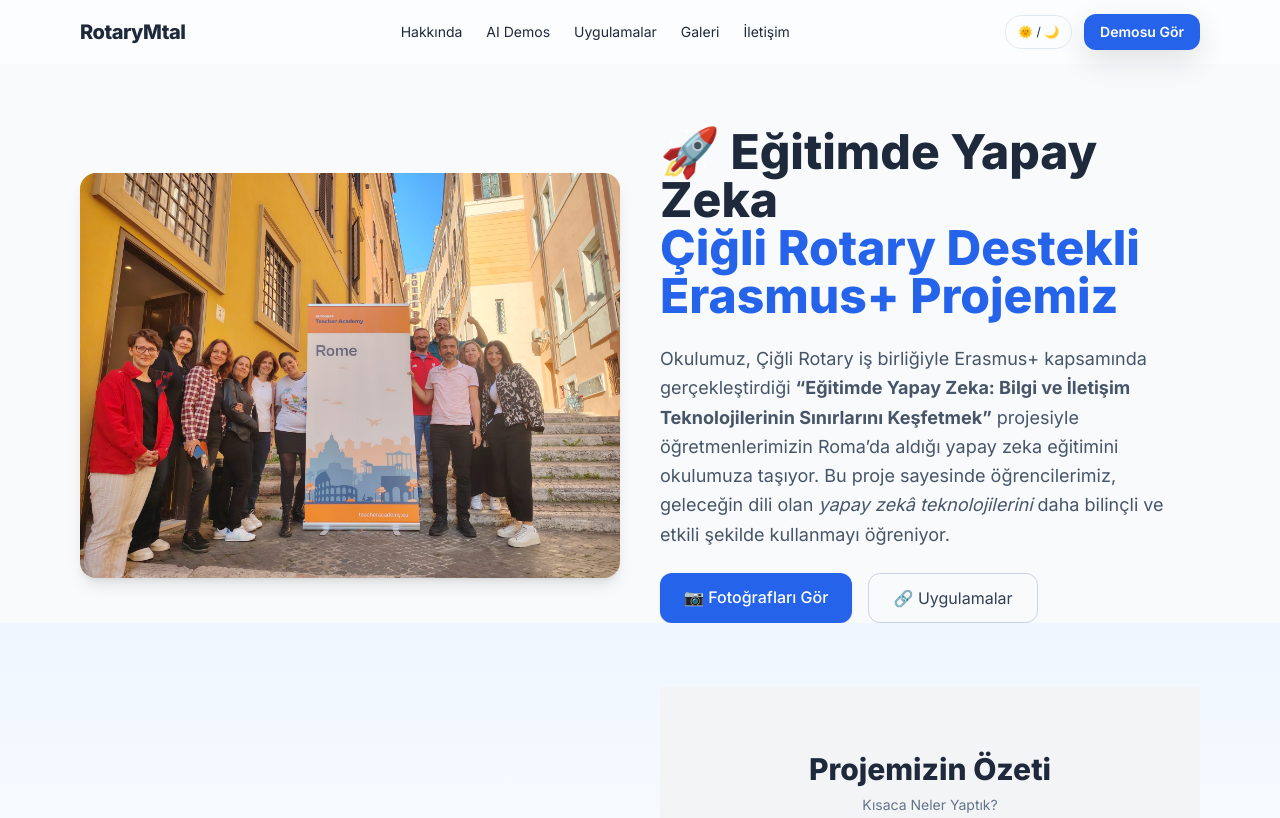
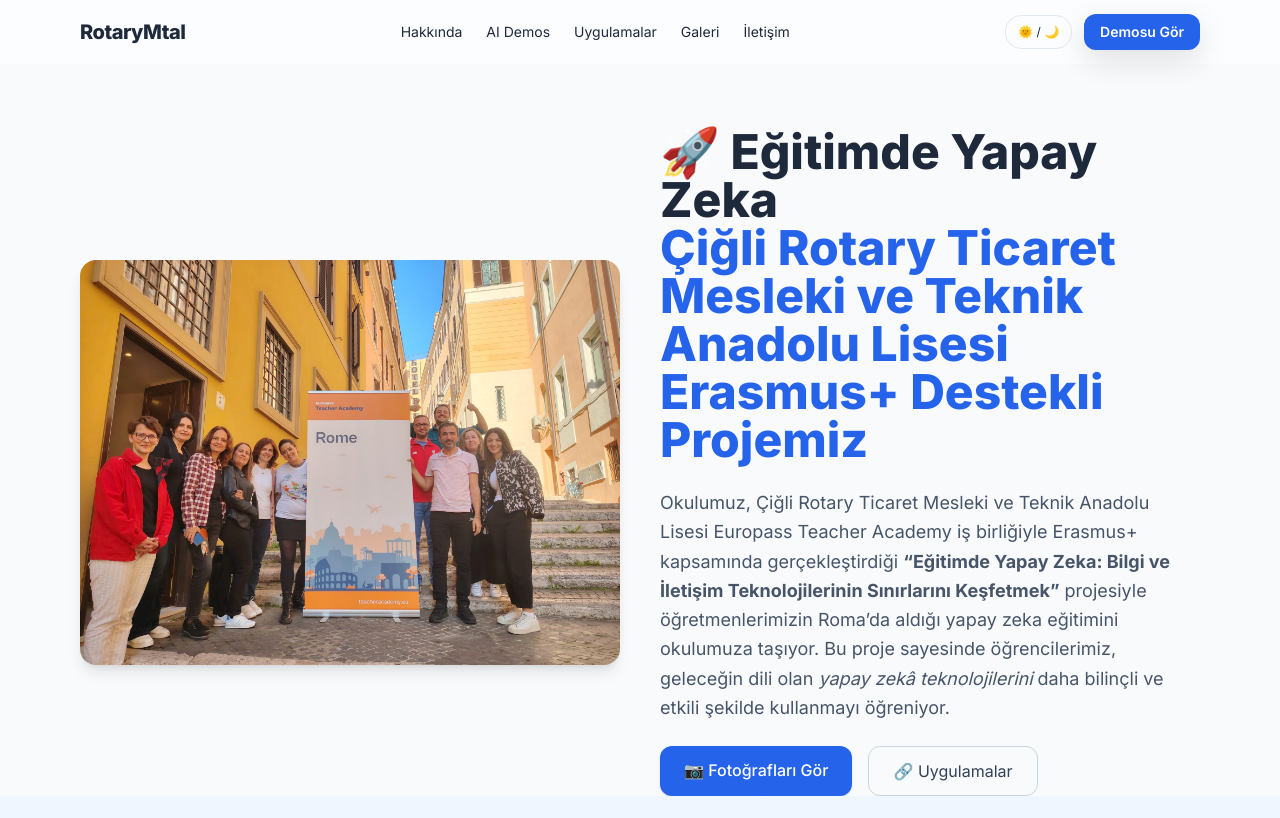
Before and after one commit to CemCelik79/ai-education-site, a plain HTML site: page index.html in a window 1280 px wide. Shown: the top 818 px of the page. Drawn offline with nearby package versions, Linux system fonts and the light colour scheme.

Commit message:
Update index.html

```diff
--- a/index.html
+++ b/index.html
@@ -92,11 +92,11 @@
   <div>
     <h1 class="text-4xl md:text-5xl font-extrabold text-slate-800 dark:text-slate-100 leading-snug">
       🚀 Eğitimde Yapay Zeka <br>
-      <span class="text-blue-600">Çiğli Rotary Destekli Erasmus+ Projemiz</span>
+      <span class="text-blue-600">Çiğli Rotary Ticaret Mesleki ve Teknik Anadolu Lisesi Erasmus+ Destekli Projemiz</span>
     </h1>
 
     <p class="mt-6 text-lg text-slate-600 dark:text-slate-300 leading-relaxed">
-      Okulumuz, Çiğli Rotary iş birliğiyle Erasmus+ kapsamında gerçekleştirdiği
+      Okulumuz, Çiğli Rotary Ticaret Mesleki ve Teknik Anadolu Lisesi Europass Teacher Academy iş birliğiyle Erasmus+ kapsamında gerçekleştirdiği
       <strong>“Eğitimde Yapay Zeka: Bilgi ve İletişim Teknolojilerinin Sınırlarını Keşfetmek”</strong>
       projesiyle öğretmenlerimizin Roma’da aldığı yapay zeka eğitimini okulumuza taşıyor.
       Bu proje sayesinde öğrencilerimiz, geleceğin dili olan <em>yapay zekâ teknolojilerini</em>
```
